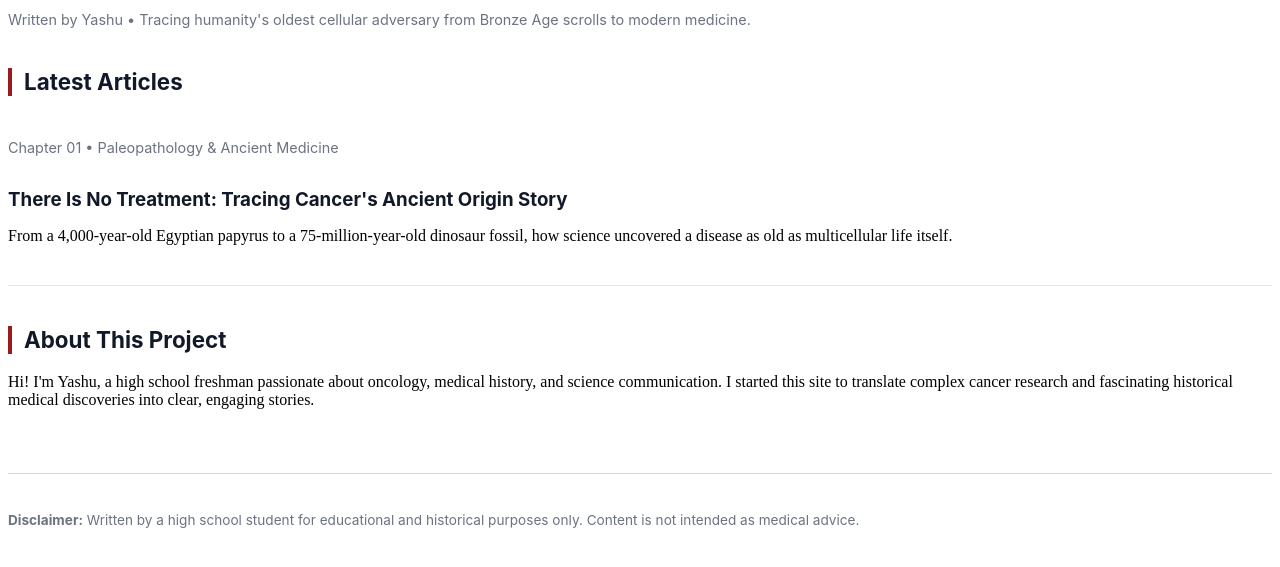
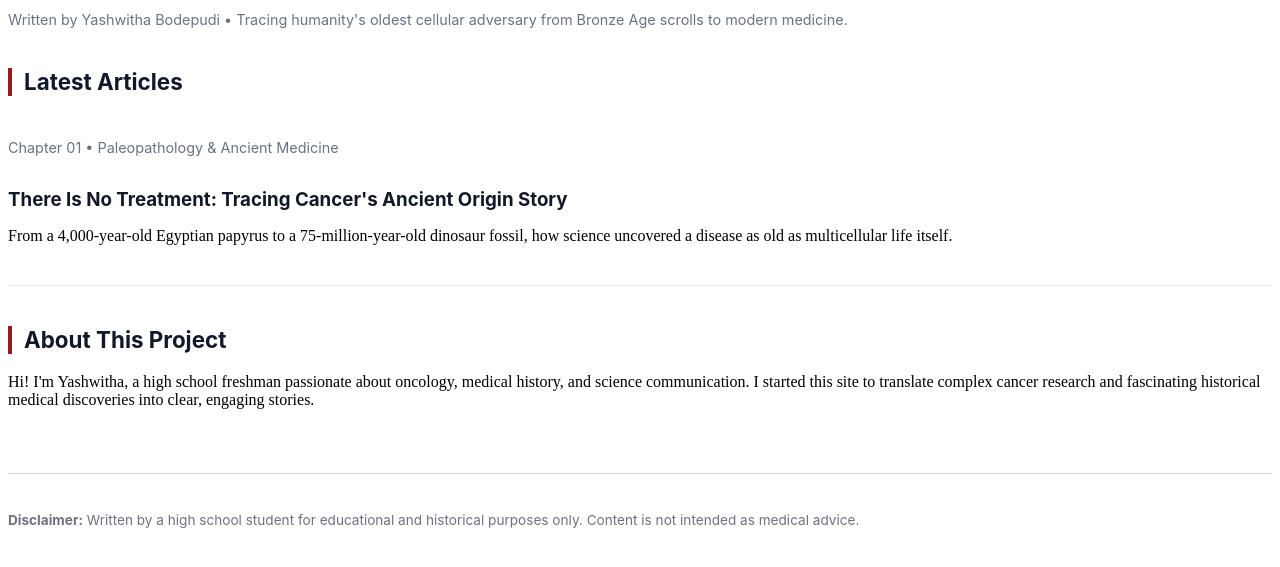
Before and after one commit to yashi232/history-of-oncology, a plain HTML site: page index.html in a window 1280 px wide. Shown: the part 145-712 px from the top of the page. Drawn offline with Linux system fonts and the light colour scheme.

Commit message:
Change author name from Yashu to Yashwitha
Updated author name in the header and about section.

```diff
--- a/index.html
+++ b/index.html
@@ -9,7 +9,7 @@
 <body>
 
   <nav>
-    <a href="index.html" class="logo">Under the Microscope</a>
+   <a href="index.html" class="logo">Under the Microscope</a>
     <div>
       <a href="index.html">Articles</a>
       <a href="#about">About</a>
@@ -18,7 +18,7 @@
 
   <header>
     <h1>Exploring the History & Science of Cancer</h1>
-    <p class="meta">Written by Yashu • Tracing humanity's oldest cellular adversary from Bronze Age scrolls to modern medicine.</p>
+    <p class="meta">Written by Yashwitha Bodepudi • Tracing humanity's oldest cellular adversary from Bronze Age scrolls to modern medicine.</p>
   </header>
 
   <main>
@@ -32,7 +32,7 @@
 
     <section id="about">
       <h2>About This Project</h2>
-      <p>Hi! I'm Yashu, a high school freshman passionate about oncology, medical history, and science communication. I started this site to translate complex cancer research and fascinating historical medical discoveries into clear, engaging stories.</p>
+      <p>Hi! I'm Yashwitha, a high school freshman passionate about oncology, medical history, and science communication. I started this site to translate complex cancer research and fascinating historical medical discoveries into clear, engaging stories.</p>
     </section>
   </main>
 
```
